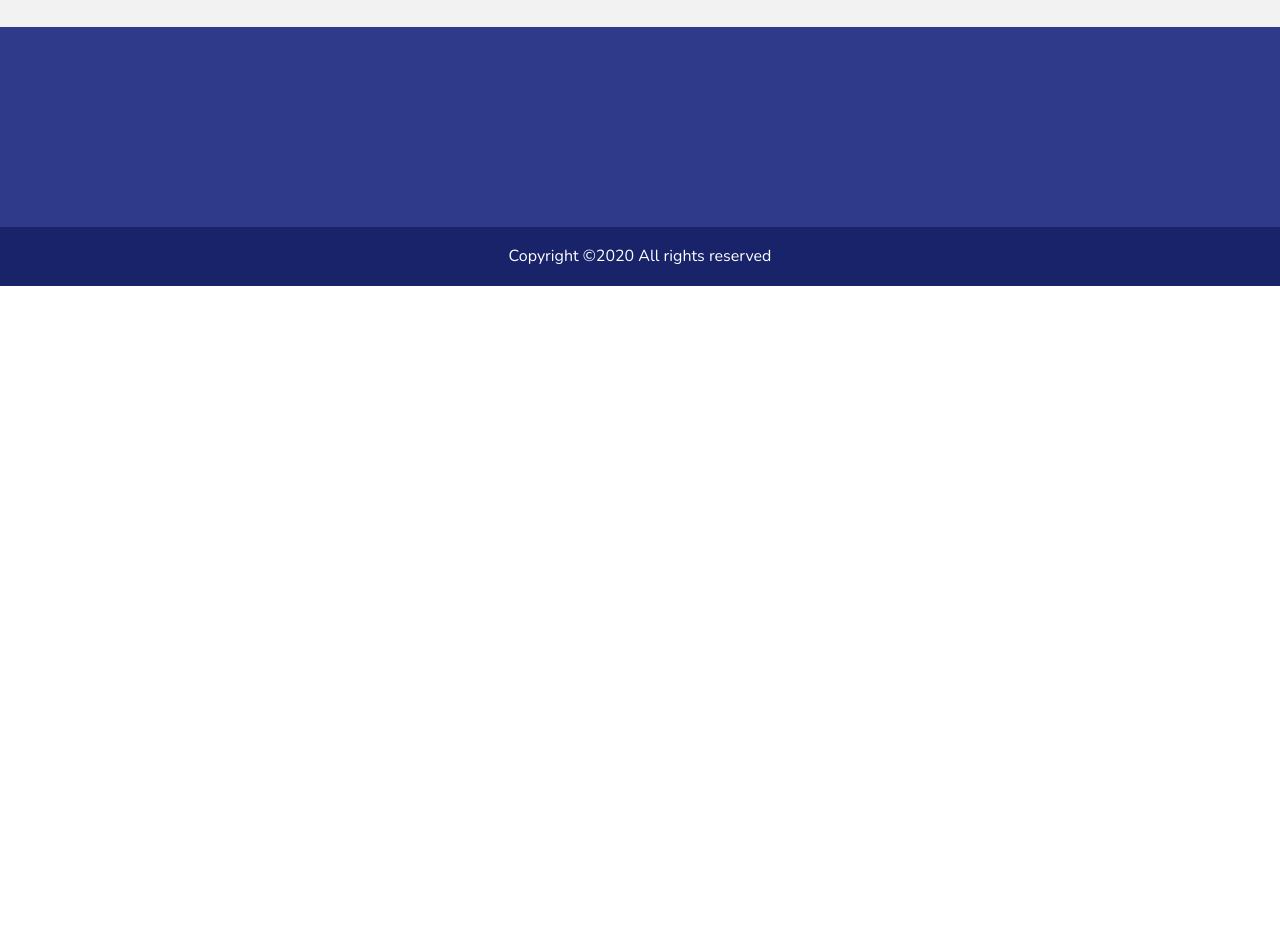
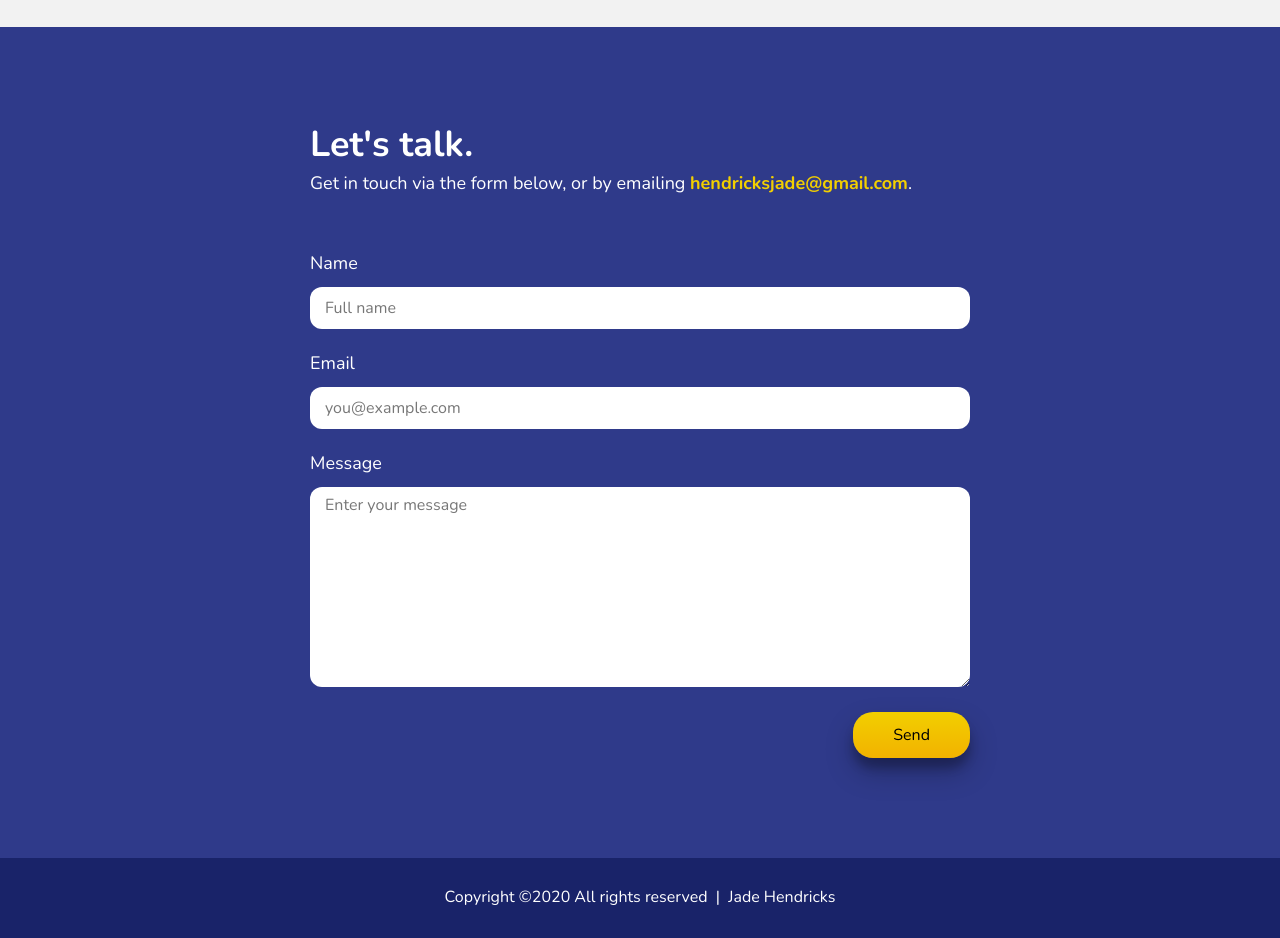
Before and after one commit to JadeHendricks/personal-portfolio, a website: page index.html in a window 1280 px wide. Shown: the part 2800-3738 px from the top of the page. Before the commit the page ends 3086 px from the top, so only its background shows below. Drawn offline with nearby package versions, Linux system fonts and the light colour scheme.

Commit message:
adding in the contact form

```diff
--- a/index.html
+++ b/index.html
@@ -173,11 +173,28 @@
             </section>
         </main>
         <footer class="footer">
-            <div class="container">
+            <div class="container-smaller">
+                <form class="contactform">
+                    <h2 class="contactform__header">Let's talk.</h2>
+                    <p class="contactform__information">Get in touch via the form below, or by emailing <a href="mailto: hendricksjade@gmail.com">hendricksjade@gmail.com</a>.</p>
+                    <div class="contactform__group">
+                        <label for="name" class="contactform__label">Name</label>
+                        <input type="text" id="name" class="contactform__input" name="name" placeholder="Full name" required />
+                    </div>
+                    <div class="contactform__group">
+                        <label for="email" class="contactform__label">Email</label>
+                        <input type="email" id="email" class="contactform__input" name="email" placeholder="you@example.com" required/>
+                    </div>
+                    <div class="contactform__group">
+                        <label for="message" class="contactform__label">Message</label>
+                        <textarea type="message" id="message" class="contactform__textarea" name="message" placeholder="Enter your message" required></textarea>
+                    </div>
+                    <button type="submit" class="button button--yellow button--dropshadow">Send</button>
+                </form>
             </div>
         </footer>
         <div class="footer-lower">
-            <p>Copyright ©2020 All rights reserved</p>
+            <p>Copyright ©2020 All rights reserved &nbsp;|&nbsp; Jade Hendricks</p>
         </div>
     </body>
 </html>
--- a/sass/components/_form.scss
+++ b/sass/components/_form.scss
@@ -0,0 +1,46 @@
+.contactform {
+    display: flex;
+    flex-direction: column;
+    &__header {
+        margin-bottom: 1rem;
+    }
+    &__information {
+        margin-bottom: 6rem;
+        font-size: 1.8rem;
+        & > a {
+            color: $yellow;
+            text-decoration: none;
+            font-weight: 700;
+        }
+    }
+    &__group {
+        margin-bottom: 2.5rem;
+    }
+    &__label {
+        font-size: 1.8rem;
+        margin-bottom: 1.5rem;
+        display: block;
+    }
+    &__input {
+        width: 100%;
+        font-size: 1.6rem;
+        display: block;
+        border: 0;
+        padding: 1rem 1.5rem;
+        outline: none;
+        border-radius: 1.2rem;
+    }
+    &__textarea {
+        min-height: 20rem;
+        padding: 1rem 1.5rem;
+        width: 100%;
+        font-size: 1.6rem;
+        display: block;
+        border: 0;
+        border-radius: 1.2rem;
+        outline: none;
+    }
+    & button {
+        align-self: flex-end;
+    }
+}
--- a/sass/layout/_footer.scss
+++ b/sass/layout/_footer.scss
@@ -7,6 +7,6 @@
 .footer-lower {
     color: $white;
     background-color: $dark-blue;
-    padding: 2rem 0;
+    padding: 3rem 0;
     text-align: center;
 }
```
Also changed, not shown: css/style.css.
